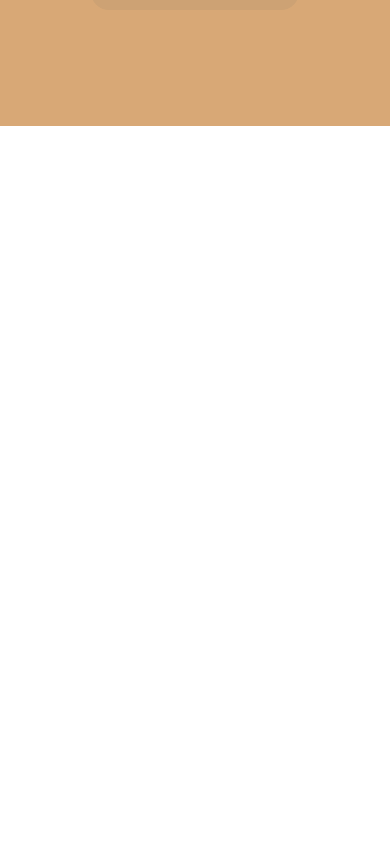
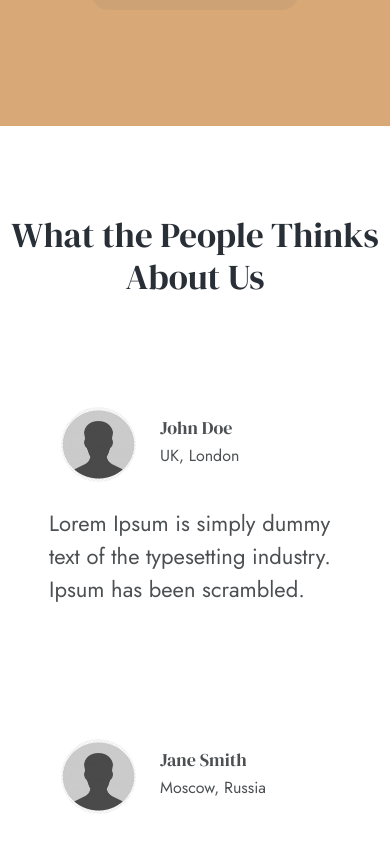
Before and after one commit to memooh/opulence, a React (Vite) app: page / in a window 390 px wide. Shown: the part 2020-2863 px from the top of the page. Before the commit the page ends 2146 px from the top, so only its background shows below. Built offline with nearby package versions, Linux system fonts and the light colour scheme.

Commit message:
Reviews section added

```diff
--- a/src/App.jsx
+++ b/src/App.jsx
@@ -4,6 +4,7 @@ import Header from './components/Header/Header'
 import Hero from './components/Hero/Hero'
 import QuickInfo from './components/QuickInfo/QuickInfo'
 import QuickConnectUs from './components/QuickConnectUs/QuickConnectUs'
+import Reviews from './components/Reviews/Reviews'
 
 function App() {
 
@@ -13,6 +14,7 @@ function App() {
     <Hero />
     <QuickInfo />
     <QuickConnectUs />
+    <Reviews />
     </>
   )
 }
--- /dev/null
+++ b/src/components/Reviews/Reviews.css
@@ -0,0 +1,77 @@
+.reviews-container {
+    background-color: var(--color-background);
+    border-radius: 70px;
+    height: 680px;
+}
+.reviewsTitle {
+    color: white;
+    font-family: var(--font-serif);
+    font-size: 50px;
+    padding-top: 5.5rem;
+    text-align: center;
+}
+
+.review-card {
+    background-color: white;
+    margin-top: 3rem;
+    border-radius: 30px;
+    height: 100%;
+}
+
+.review-card-header {
+    padding-top: 53px;
+    /* padding-bottom: 53px; */
+    padding-left: 37px;
+    padding-right: 37px;
+}
+
+  .reviewName{
+    font-size: 25px !important;
+    font-family: var(--font-serif);
+    text-align: left;
+  }
+  .reviewLocation{
+    font-size: 22px !important;
+    font-weight: 400;
+    text-align: left;
+  }
+  .reviewText{
+    padding-top: 25px;
+    font-size: 22px;
+  }
+
+  @media (max-width: 1024px) {
+    .reviews-container{
+      background-color: transparent !important;
+      height: 100% !important;
+
+    }
+
+    .review-card{
+      /* background-color: var(--color-background); */
+      border-radius: 0px !important;
+      margin-bottom: 2rem;
+
+    }
+    .reviewsTitle {
+      font-size: 35px;
+      color: var(--color-title);
+    }
+    .nameLocation {
+      margin-top: 10px !important;
+    }
+    .reviewName{
+      font-size: 18px !important;
+      font-family: var(--font-serif);
+      text-align: left;
+    }
+    .reviewLocation{
+      font-size: 16px !important;
+      font-weight: 400;
+      text-align: left;
+    }
+    .reviewText{
+      padding-top: 25px;
+      font-size: 22px;
+    }
+  }
--- /dev/null
+++ b/src/components/Reviews/Reviews.jsx
@@ -0,0 +1,57 @@
+import "./Reviews.css";
+import placeholderUser from '/images/placeholder-user.jpg';
+
+const Reviews = () => {
+  const reviewsData = [
+    {
+      customerName: "John Doe",
+      review: "Lorem Ipsum is simply dummy text of the typesetting industry. Ipsum has been scrambled.",
+      location: "UK, London",
+    },
+    {
+        customerName: "Jane Smith",
+        review: "Lorem Ipsum is simply dummy text of the typesetting industry. Ipsum has been scrambled.",
+        location: "Moscow, Russia",
+    },
+    {
+        customerName: "Memo Ozzie",
+        review: "Lorem Ipsum is simply dummy text of the typesetting industry. Ipsum has been scrambled.",
+        location: "USA, New York",
+    },
+  ];
+
+  return (
+    <div className="container mb-5">
+      <div className="reviews-container">
+        <h1 className="reviewsTitle">
+          What the People Thinks <br />
+          About Us
+        </h1>
+        <div className="row">
+          {reviewsData.map((review, index) => (
+            <div className="col-12 col-sm-12 col-md-12 col-lg-4 " key={index}>
+              <div className="review-card">
+                <div className="review-card-header">
+                    <div className="row">
+                        <div className="col-auto">
+                        <img src={placeholderUser} alt="Placeholder image for user profile icon." className="user-icon rounded-circle" width="75" height="75" />
+                        </div>
+                        <div className="col-auto nameLocation">
+                        <h3 className="reviewName">{review.customerName}</h3>
+                        <h4 className="reviewLocation">{review.location}</h4>
+
+                        </div>
+
+                    </div>
+                  <p className="reviewText">{review.review}</p>
+                </div>
+              </div>
+            </div>
+          ))}
+        </div>
+      </div>
+    </div>
+  );
+};
+
+export default Reviews;
```
Also changed, not shown: public/images/placeholder-user.jpg (added).
